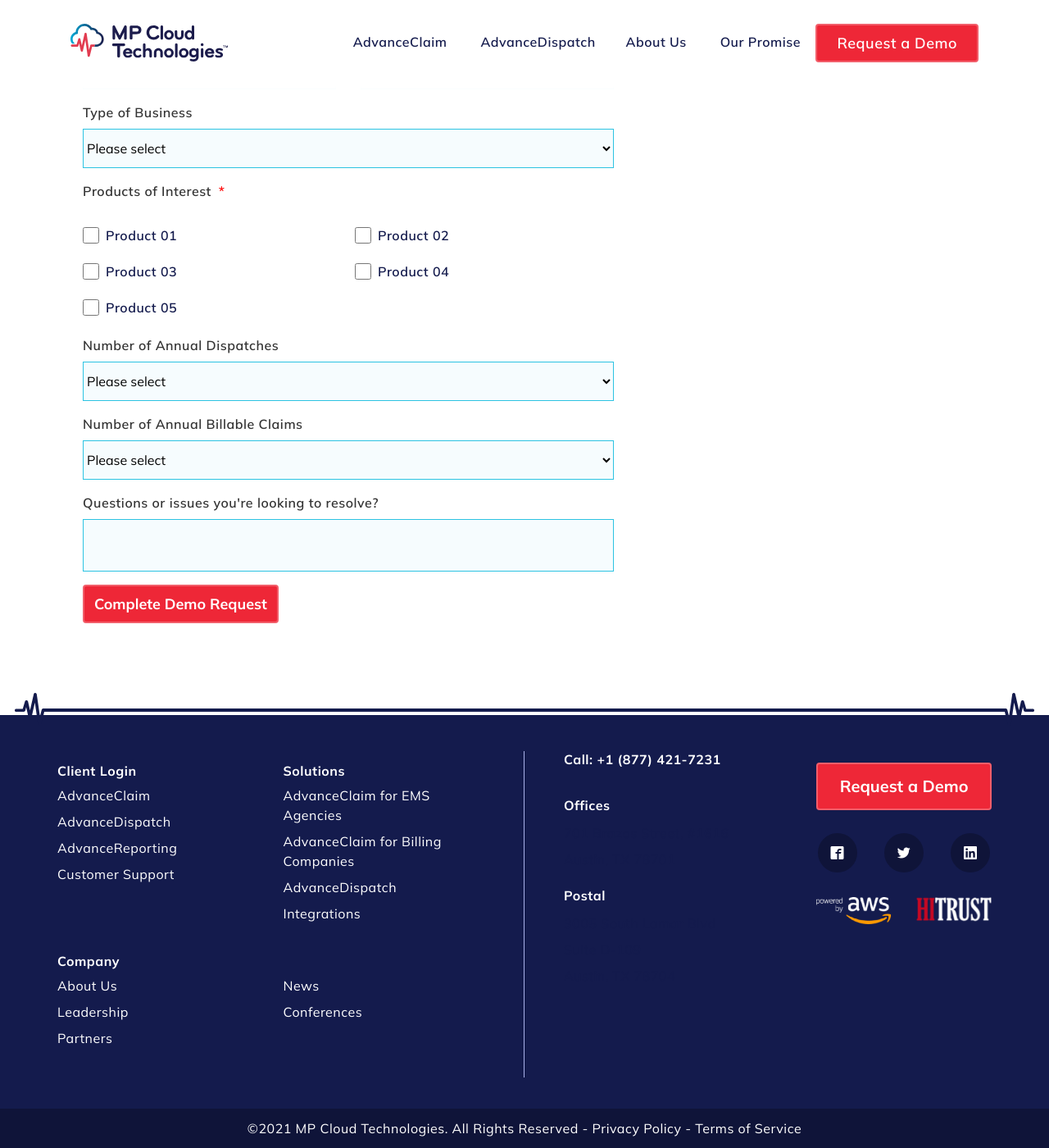
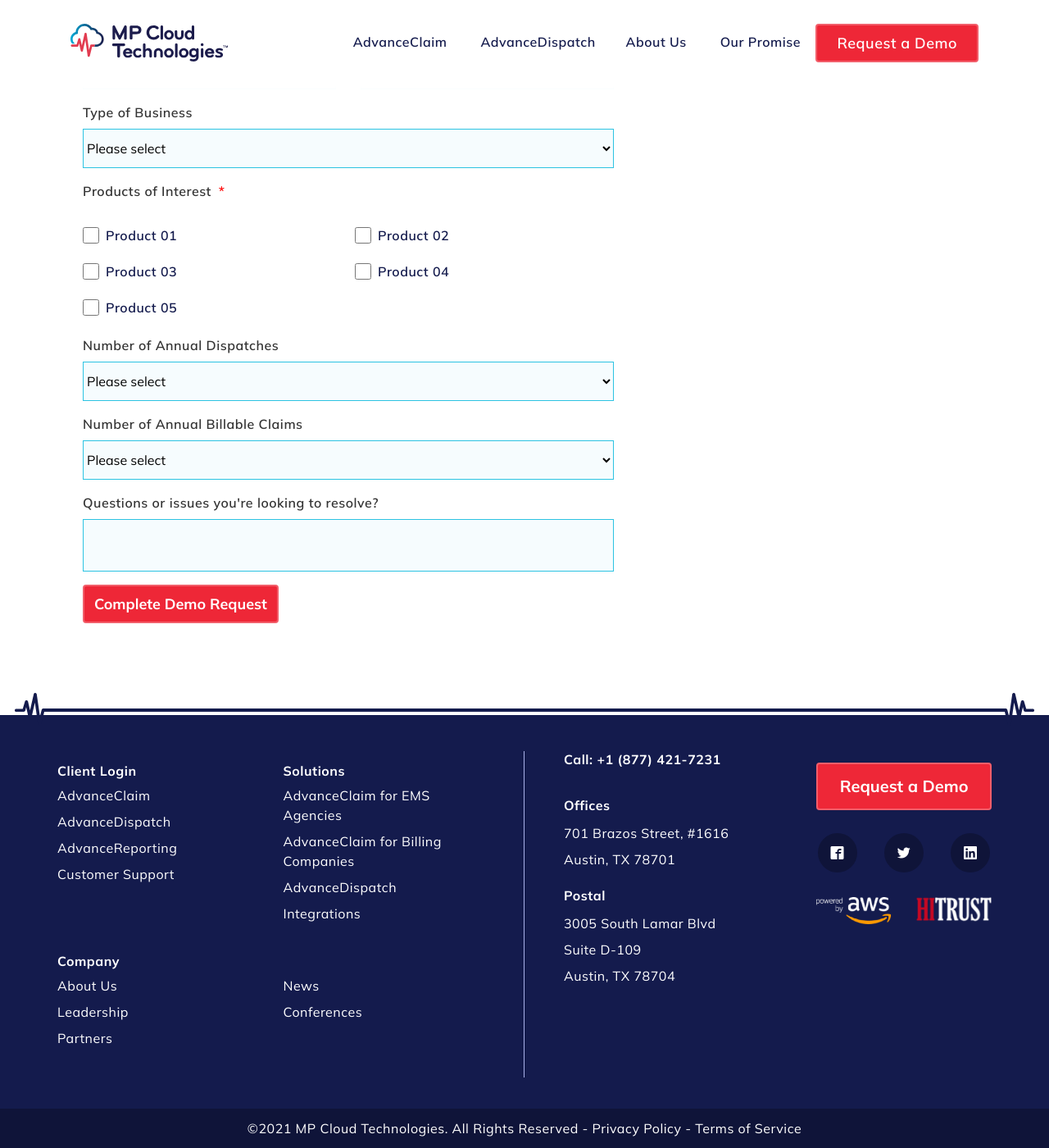
Before and after one commit to ninelabs/mpcloud-design-system, a Jekyll site: the page built from demo/mpc/request-a-demo.html, in a window 1280 px wide and 1400 px high, scrolled down 523 px. Shown: the whole window at 82% size. Built offline with Jekyll 4.4.1, drawn with Linux system fonts in a browser that asks for light colours; nearby versions of some CDN libraries; some web fonts are replaced.

Commit message:
Footer <p> color

```diff
--- a/_sass/_footer.scss
+++ b/_sass/_footer.scss
@@ -592,7 +592,7 @@
   color: $white;
 
   p {
-    color: $white;
+    color: $white !important;
   }
 
   &-hr {
@@ -655,7 +655,7 @@
   color: $white;
 
   p {
-    color: $white;
+    color: $white  !important;
   }
 
   &-section-lg {
```
